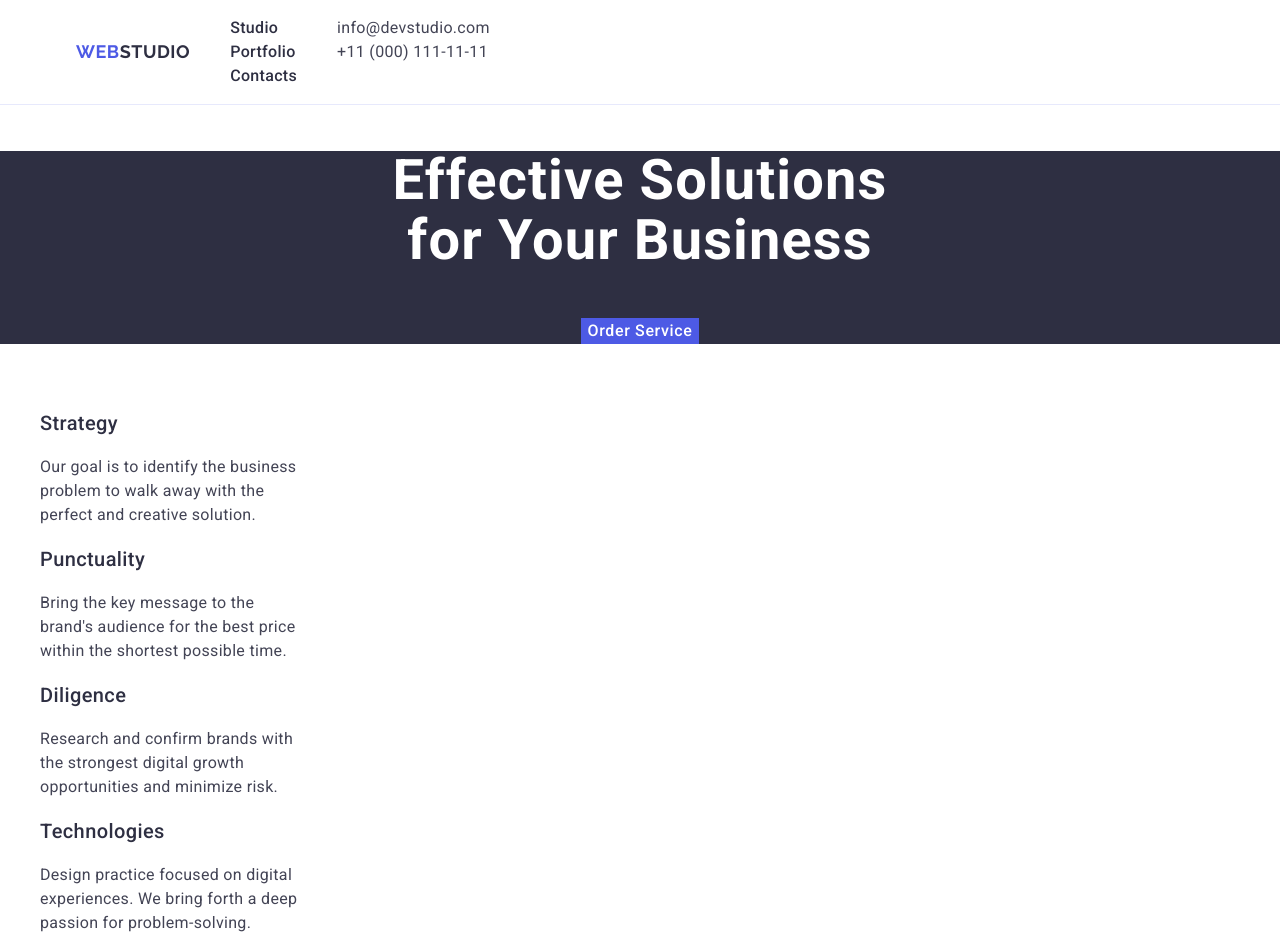
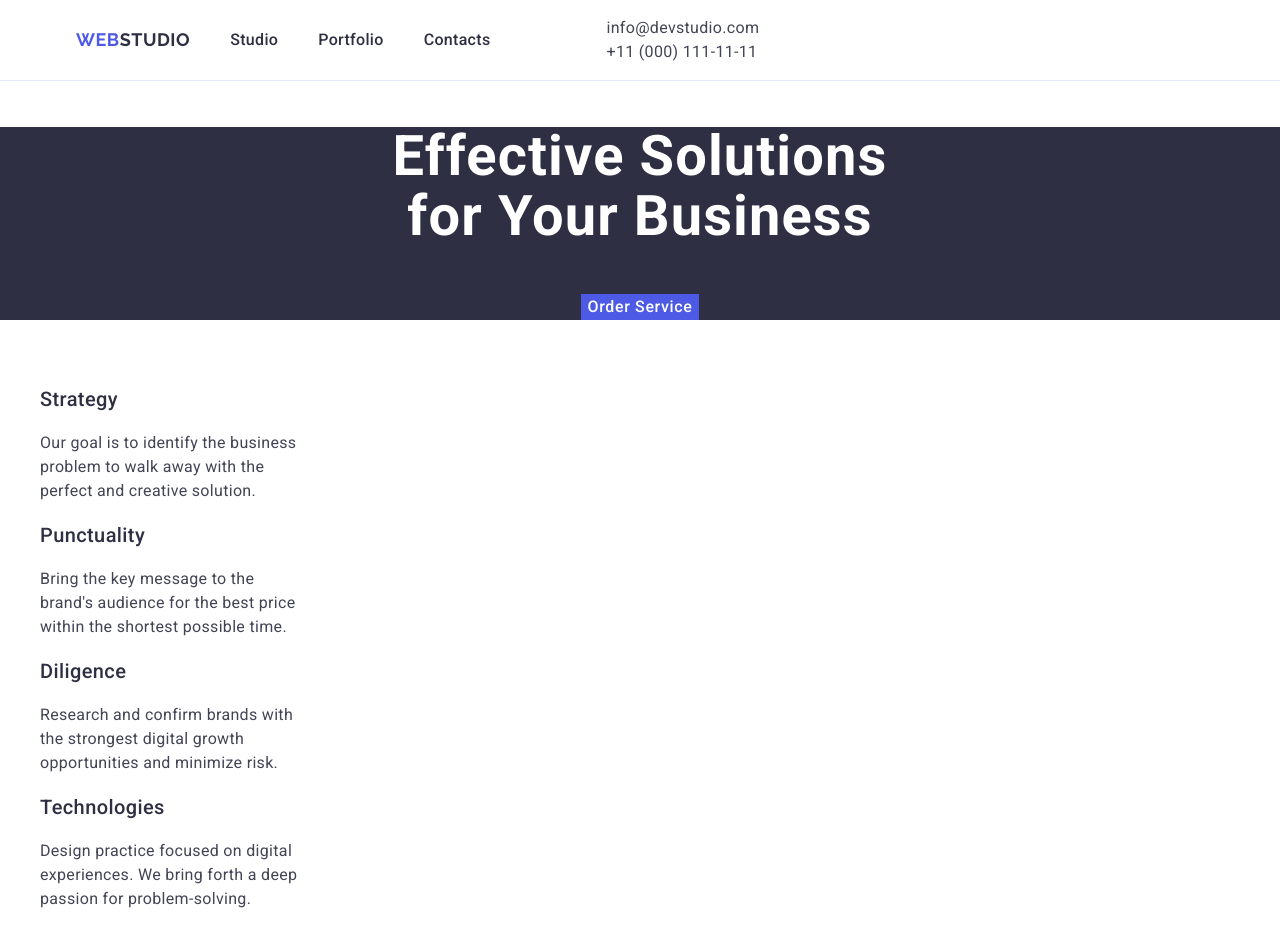
Before and after one commit to ham-dgl/goit-markup-hw-03, a plain HTML site: page index.html in a window 1280 px wide. Shown: the top 938 px of the page. Drawn offline with nearby package versions, Linux system fonts and the light colour scheme.

Commit message:
Фікс хедера 3.0

```diff
--- a/css/styles.css
+++ b/css/styles.css
@@ -24,6 +24,11 @@ img {
 .nav {
 	display: flex;
 	align-items: center;
+	margin-right: 76px;
+}
+.nav-menu {
+	display: flex;
+	gap: 40px;
 }
 .logo {
 	font-family: Raleway, sans-serif;
@@ -43,6 +48,7 @@ img {
 	font-size: 16px;
 	line-height: 1.5;
 	letter-spacing: 0.02em;
+	padding: 24px 0;
 }
 .site-nav:hover {
 	color: #404bbf;
--- a/index.html
+++ b/index.html
@@ -15,7 +15,7 @@
         <div class="header-position container">
             <nav class="nav">
                 <a href="./index.html" class="logo">Web<span>Studio</span></a>
-                <ul>
+                <ul class="nav-menu">
                     <li>
                         <a href="./index.html" class="site-nav">Studio</a>
                     </li>
```
